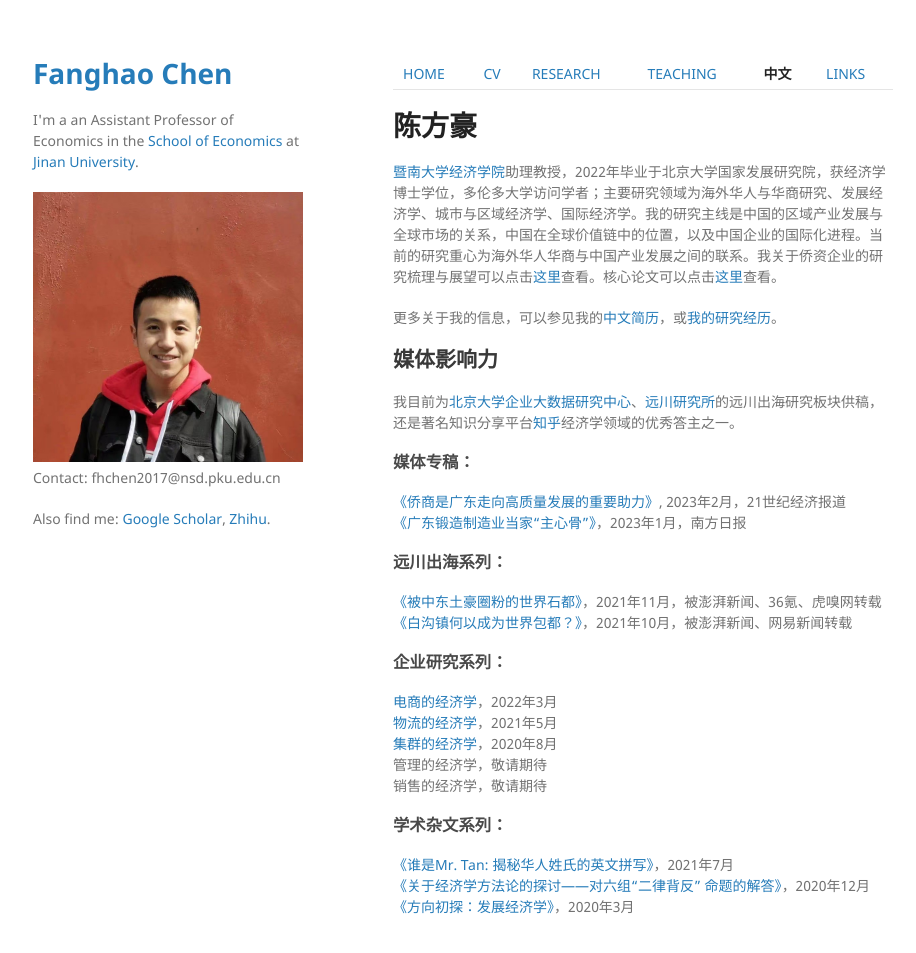
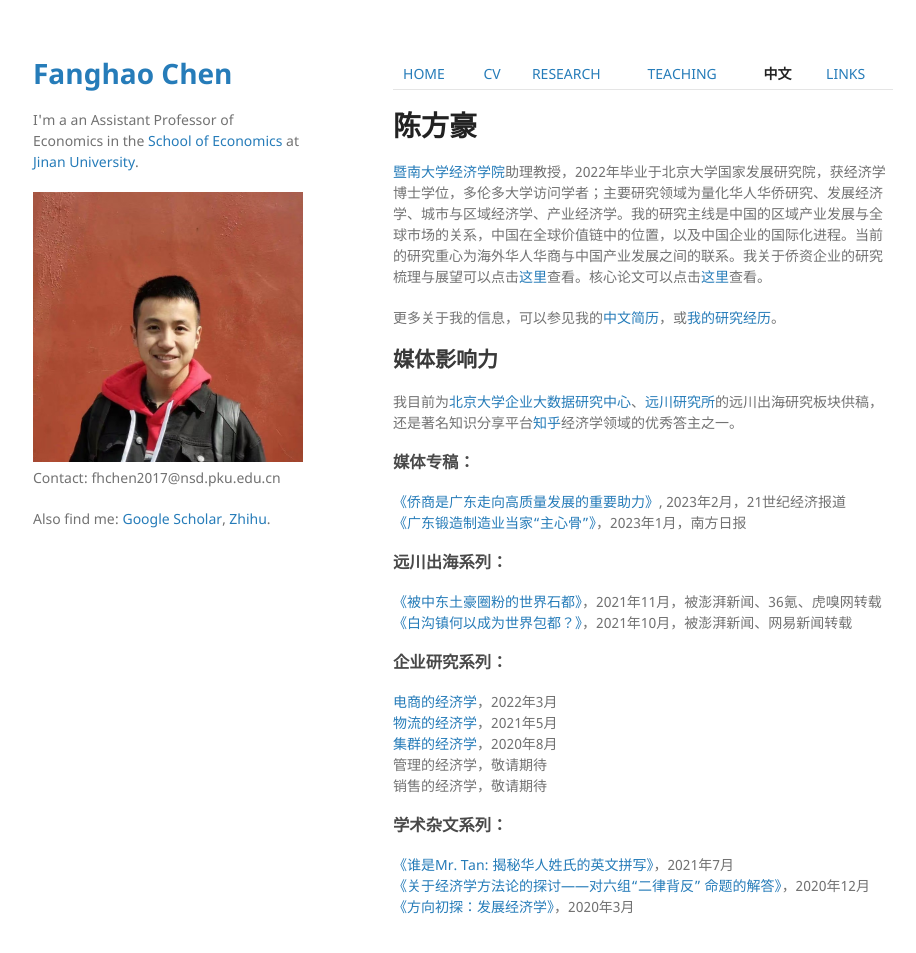
Before and after one commit to FanghaoChen/homepage, a Jekyll site: the page built from chinesepage.md, in a window 1280 px wide and 987 px high. Shown: the top 953 px of the window, without its empty margins (177-1093 px from the left). Built offline with Jekyll 4.4.1, drawn with Linux system fonts in a browser that asks for light colours; our own code applies the rules of GitHub Pages for plain Markdown files.

Commit message:
Update chinesepage.md

```diff
--- a/chinesepage.md
+++ b/chinesepage.md
@@ -2,7 +2,7 @@
 
 # 陈方豪
 
-[暨南大学经济学院](https://ec.jnu.edu.cn/)助理教授，2022年毕业于北京大学国家发展研究院，获经济学博士学位，多伦多大学访问学者；主要研究领域为海外华人与华商研究、发展经济学、城市与区域经济学、国际经济学。我的研究主线是中国的区域产业发展与全球市场的关系，中国在全球价值链中的位置，以及中国企业的国际化进程。当前的研究重心为海外华人华商与中国产业发展之间的联系。我关于侨资企业的研究梳理与展望可以点击[这里](https://kns.cnki.net/kcms2/article/abstract?v=miRwvmqqcdlteriJMAI_6frAN94hMS3aOuBeWxKEZgUYYhNmVAyuUCte5twbsrrLFK0i5HvhkCSL-ixoJLyBZL7sD1RVILRzUsC78wpfyQPBDDybmH7230FjY76RTbFm0qov9R3b7Qw=&uniplatform=NZKPT)查看。核心论文可以点击[这里](https://papers.ssrn.com/sol3/papers.cfm?abstract_id=4004159)查看。
+[暨南大学经济学院](https://ec.jnu.edu.cn/)助理教授，2022年毕业于北京大学国家发展研究院，获经济学博士学位，多伦多大学访问学者；主要研究领域为量化华人华侨研究、发展经济学、城市与区域经济学、产业经济学。我的研究主线是中国的区域产业发展与全球市场的关系，中国在全球价值链中的位置，以及中国企业的国际化进程。当前的研究重心为海外华人华商与中国产业发展之间的联系。我关于侨资企业的研究梳理与展望可以点击[这里](https://kns.cnki.net/kcms2/article/abstract?v=miRwvmqqcdlteriJMAI_6frAN94hMS3aOuBeWxKEZgUYYhNmVAyuUCte5twbsrrLFK0i5HvhkCSL-ixoJLyBZL7sD1RVILRzUsC78wpfyQPBDDybmH7230FjY76RTbFm0qov9R3b7Qw=&uniplatform=NZKPT)查看。核心论文可以点击[这里](https://papers.ssrn.com/sol3/papers.cfm?abstract_id=4004159)查看。
 
 更多关于我的信息，可以参见我的[中文简历](./assets/陈方豪_暨大经院_231103.pdf)，或[我的研究经历](https://mp.weixin.qq.com/s?__biz=Mzg4MzE0ODY0Mw==&mid=2247491382&idx=1&sn=992dc4dda38bfd95d5c2b47848fc5a81&chksm=cf4a8d3af83d042c96f68c98b9406eab25df4ce418b6778fccdee755fc9e499decfb44498855&mpshare=1&scene=24&srcid=12203KNxFd0xsEh7nM7ZzhKn&sharer_sharetime=1639991731014&sharer_shareid=009d752390d3ca9d149b0d31038375f0#rd)。
 
```
